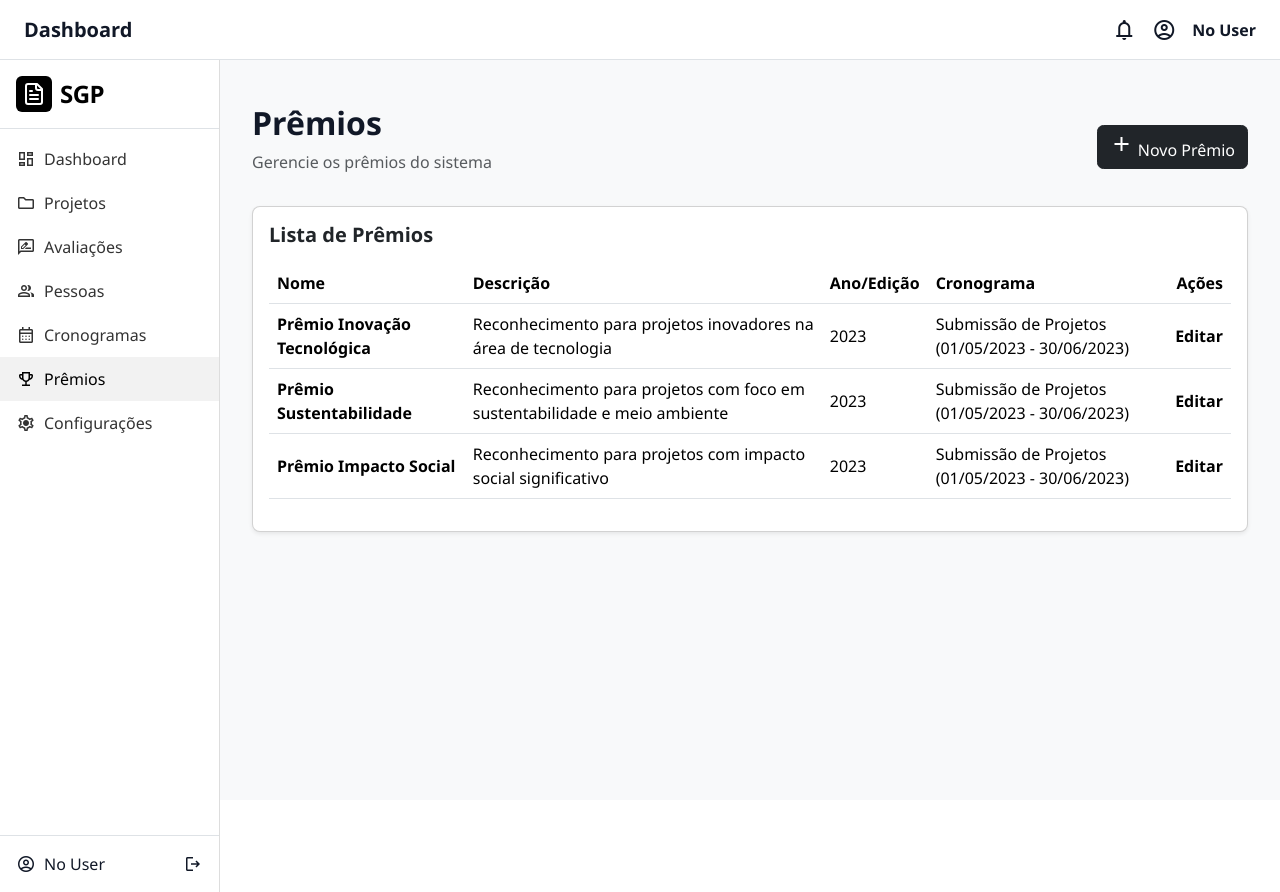
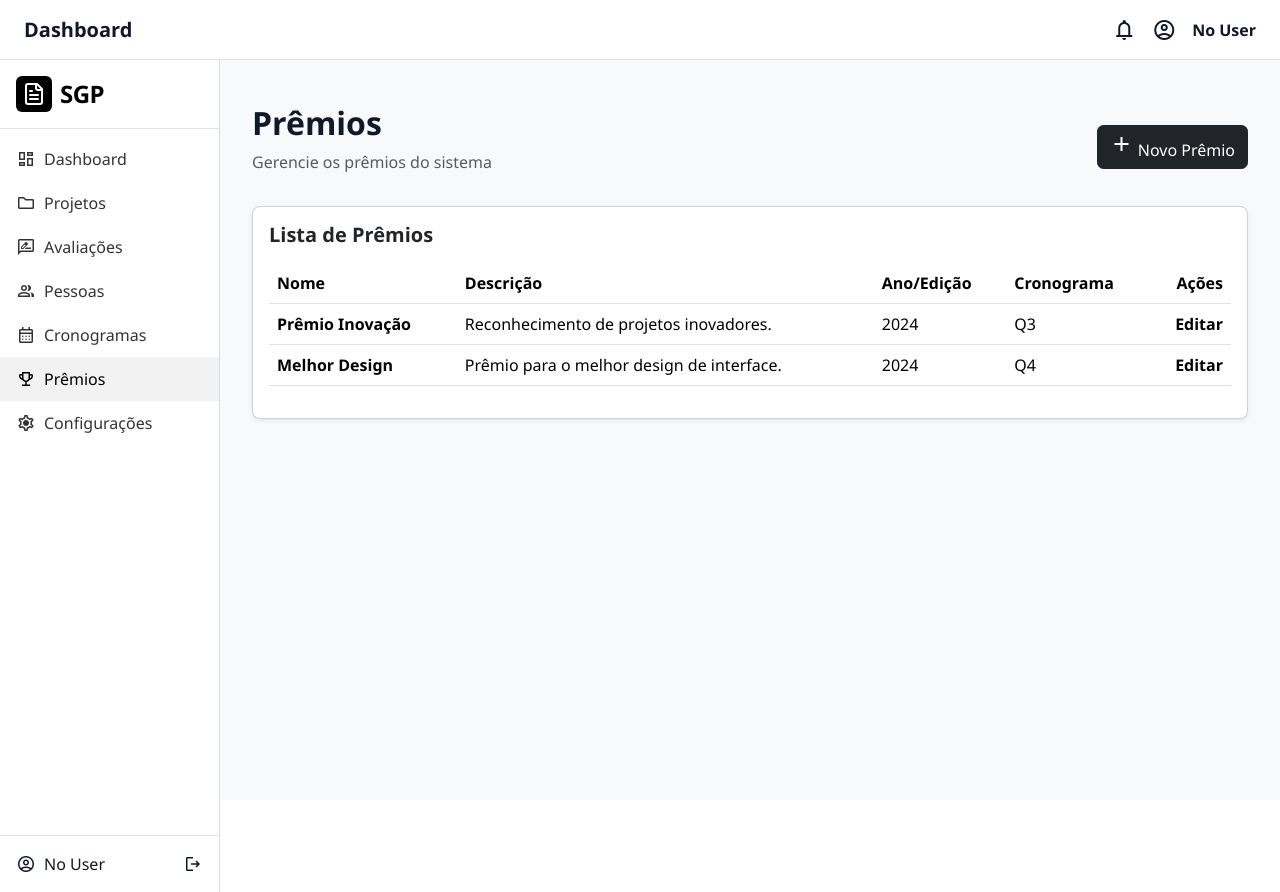
Before and after one commit to raunerlucas/app-gestao-projetos, an Angular app in the folder Frontend/gestao-projetos/: page /home/premios in a window 1280 px wide. Built offline with nearby package versions, Linux system fonts and the light colour scheme.

Commit message:
Feat: Implement toggle functionality for new prize modal and update prize data structure

```diff
--- a/Frontend/gestao-projetos/src/app/pages/home/premios/premios.html
+++ b/Frontend/gestao-projetos/src/app/pages/home/premios/premios.html
@@ -4,7 +4,7 @@
       <h2 class="fw-bold">Prêmios</h2>
       <p class="text-muted">Gerencie os prêmios do sistema</p>
     </div>
-    <button class="btn btn-dark">
+    <button class="btn btn-dark" (click)="toggleModalNovoPremio()">
       <span class="material-symbols-outlined">add</span>
       Novo Prêmio
     </button>
--- a/Frontend/gestao-projetos/src/app/pages/home/premios/premios.ts
+++ b/Frontend/gestao-projetos/src/app/pages/home/premios/premios.ts
@@ -9,24 +9,13 @@ import {CommonModule} from '@angular/common';
 })
 
 export class Premios {
-  premios = [
-    {
-      nome: 'Prêmio Inovação Tecnológica',
-      descricao: 'Reconhecimento para projetos inovadores na área de tecnologia',
-      ano: 2023,
-      cronograma: 'Submissão de Projetos (01/05/2023 - 30/06/2023)'
-    },
-    {
-      nome: 'Prêmio Sustentabilidade',
-      descricao: 'Reconhecimento para projetos com foco em sustentabilidade e meio ambiente',
-      ano: 2023,
-      cronograma: 'Submissão de Projetos (01/05/2023 - 30/06/2023)'
-    },
-    {
-      nome: 'Prêmio Impacto Social',
-      descricao: 'Reconhecimento para projetos com impacto social significativo',
-      ano: 2023,
-      cronograma: 'Submissão de Projetos (01/05/2023 - 30/06/2023)'
-    }
+  exibirModalNovoPremio = false;
+  premios: any[] = [ // Dados de exemplo
+    { nome: 'Prêmio Inovação', descricao: 'Reconhecimento de projetos inovadores.', ano: '2024', cronograma: 'Q3' },
+    { nome: 'Melhor Design', descricao: 'Prêmio para o melhor design de interface.', ano: '2024', cronograma: 'Q4' }
   ];
+
+  toggleModalNovoPremio() {
+    this.exibirModalNovoPremio = !this.exibirModalNovoPremio;
+  }
 }
```
